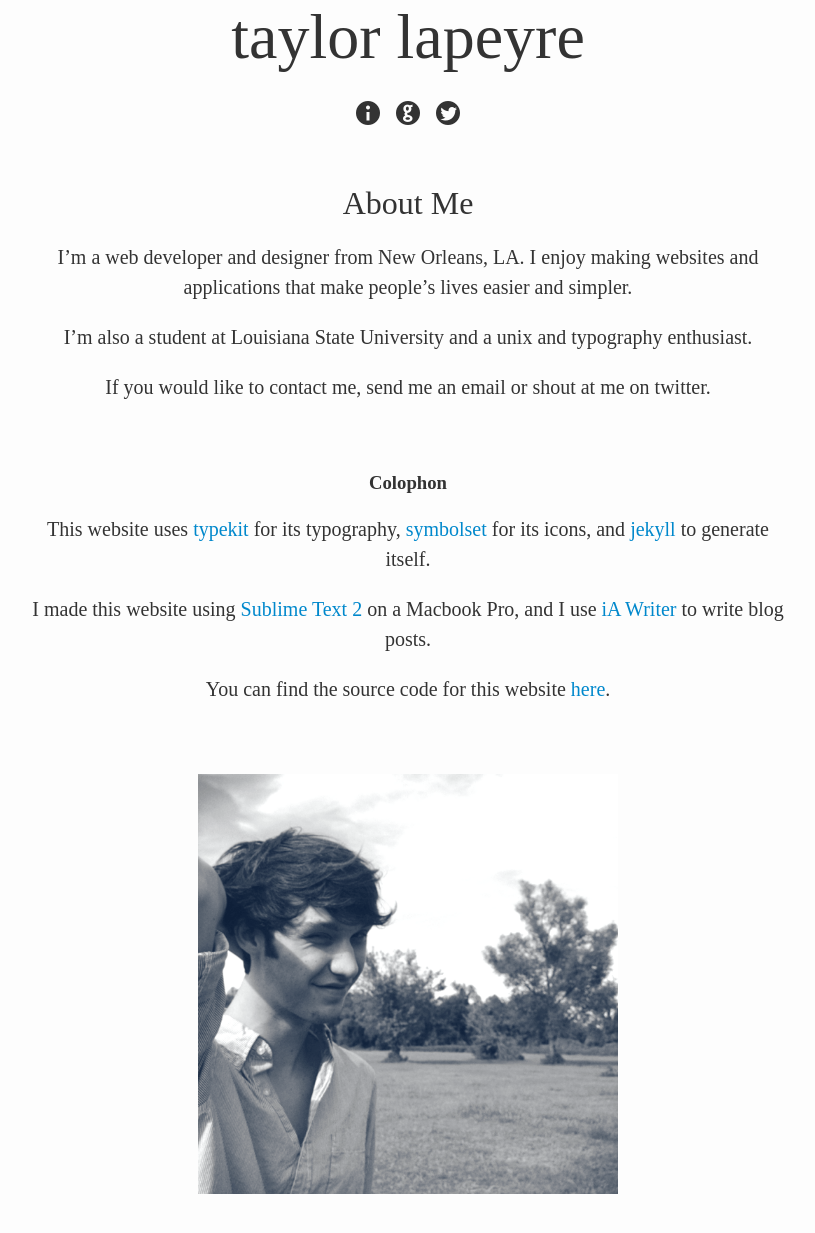
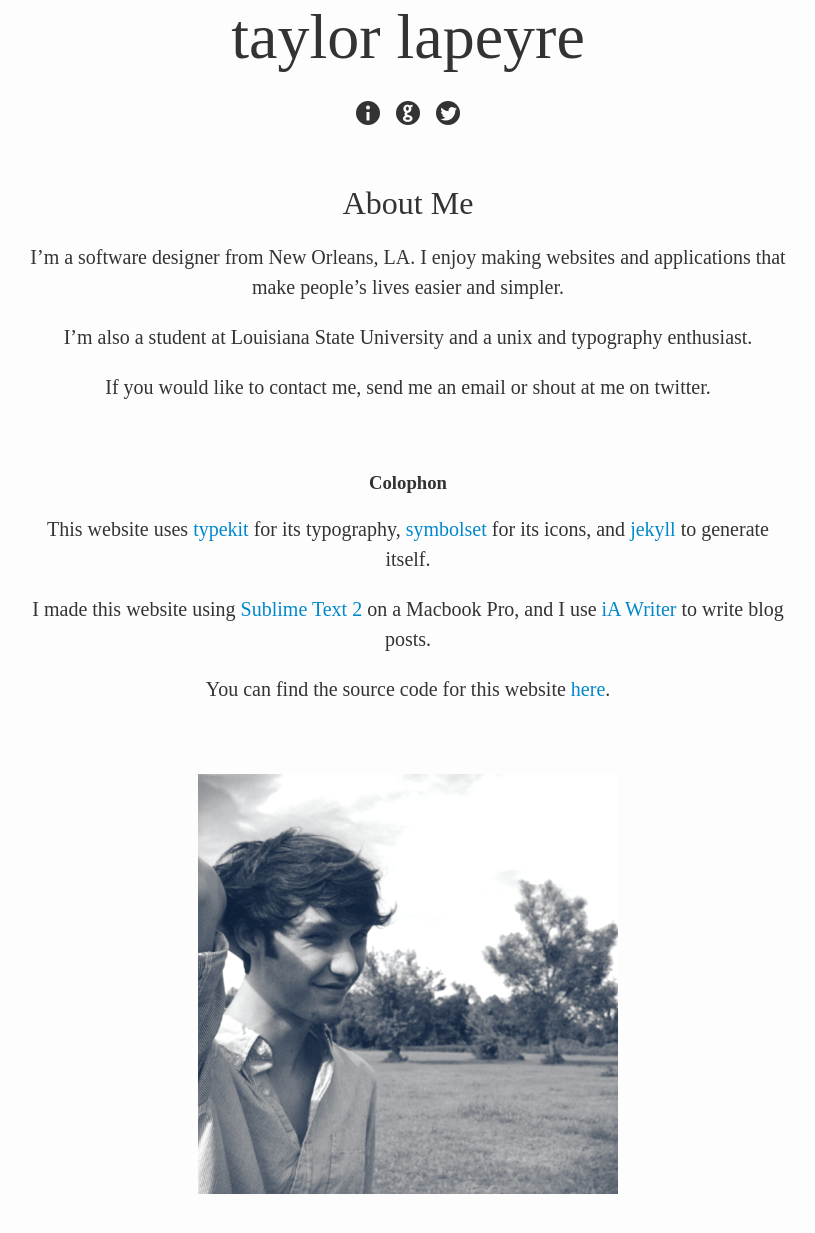
Before and after one commit to taylorlapeyre/taylorlapeyre.github.io, a Jekyll site: the page built from about.md, in a window 1280 px wide and 1400 px high. Shown: the top 1233 px of the window, without its empty margins (232-1047 px from the left). Built offline with Jekyll 4.4.1, drawn with Linux system fonts in a browser that asks for light colours; some of the changed text lies outside the part shown.

Commit message:
change occupation

```diff
--- a/_layouts/default.html
+++ b/_layouts/default.html
@@ -31,7 +31,7 @@
       </div>
     </div>
     <footer>
-      <p>My name is Taylor Lapeyre. I'm a web developer and designer from New Orleans, LA.</p>
+      <p>My name is Taylor Lapeyre. I'm a software designer from New Orleans, LA.</p>
       <p>The typefaces used for this website are <a href="https://typekit.com/fonts/minion-pro">Minion Pro</a> and <a href="https://typekit.com/fonts/brandon-grotesque">Brandon Grotesque</a>.</p>
     </footer>
     <script src="http://yandex.st/highlightjs/7.3/highlight.min.js"></script>
--- a/about.md
+++ b/about.md
@@ -3,7 +3,7 @@ layout: page
 title: About Me
 ---
 
-I’m a web developer and designer from New Orleans, LA. I enjoy making websites and applications that make people’s lives easier and simpler.
+I’m a software designer from New Orleans, LA. I enjoy making websites and applications that make people’s lives easier and simpler.
 
 I’m also a student at Louisiana State University and a unix and typography enthusiast.
 
```
